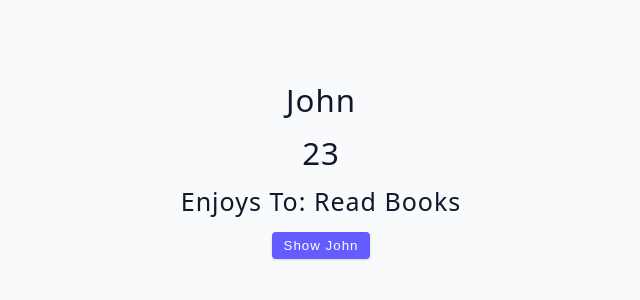
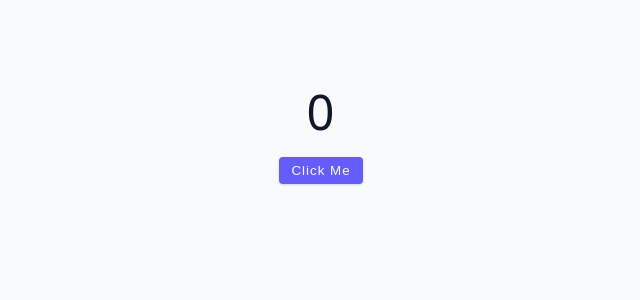
Before and after one commit to ivansemashko/ReactJSCA, a React (Vite) app in the folder 3-advanced-react/: page / in a window 1280 px wide. Shown: the top 300 px of the page, without its empty margins (319-959 px from the left). Built offline with nearby package versions, Linux system fonts and the light colour scheme.

Commit message:
Update: useState Gotcha Setup

```diff
--- a/3-advanced-react/src/App.jsx
+++ b/3-advanced-react/src/App.jsx
@@ -1,5 +1,5 @@
-import Started from './tutorial/01-useState/starter/04-useState-object'
-import Final from './tutorial/01-useState/final/04-useState-object'
+import Started from './tutorial/01-useState/starter/05-useState-gotcha'
+import Final from './tutorial/01-useState/final/05-useState-gotcha'
 
 function App() {
   return (
--- a/3-advanced-react/src/tutorial/01-useState/starter/04-useState-object.jsx
+++ b/3-advanced-react/src/tutorial/01-useState/starter/04-useState-object.jsx
@@ -2,13 +2,13 @@ import { useState } from 'react'
 
 const UseStateObject = () => {
   const [person, setPerson] = useState({
-    name: 'john',
-    age: 23,
+    name: 'No Ivan Semashko',
+    age: -21,
     hobby: 'read books',
   })
 
   const displayPerson = () => {
-    setPerson({ name: 'Jjohn', age: 223, hobby: 'Rread books' })
+    setPerson({ name: 'Ivan Semashko', age: 21, hobby: 'Drive BMW cars' })
   }
   return (
     <>
--- a/3-advanced-react/src/tutorial/01-useState/starter/05-useState-gotcha.jsx
+++ b/3-advanced-react/src/tutorial/01-useState/starter/05-useState-gotcha.jsx
@@ -1,5 +1,19 @@
+import { useState } from 'react'
 const UseStateGotcha = () => {
-  return <h2>useState "gotcha"</h2>;
-};
+  const [value, setValue] = useState(0)
 
-export default UseStateGotcha;
+  const handleClick = () => {
+    setValue(value + 1)
+  }
+
+  return (
+    <div>
+      <h1>{value}</h1>
+      <button className="btn" type="button" onClick={handleClick}>
+        Click me
+      </button>
+    </div>
+  )
+}
+
+export default UseStateGotcha
```
